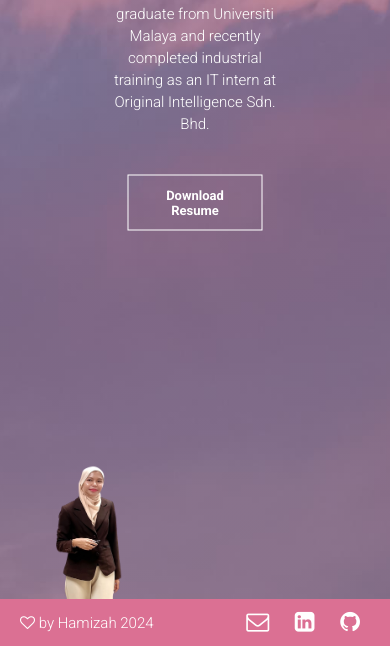
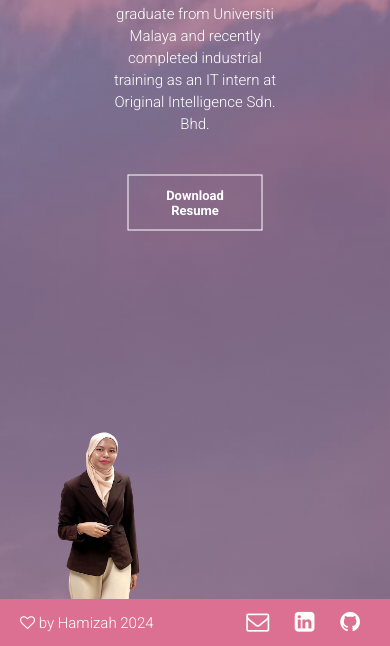
Before and after one commit to mizzx/portfolio-hamizah, a plain HTML site: page index.html in a window 390 px wide. Shown: the part 245-891 px from the top of the page. Drawn offline with Linux system fonts and the light colour scheme.

Commit message:
Update style.css

```diff
--- a/style.css
+++ b/style.css
@@ -184,6 +184,14 @@ nav .fa{
     /* space btwn menu items with boarder */
     .nav-links ul{
         padding: 30px;
+    }
+    .profile-img img{
+        /* display: block; */
+        max-width: 25%;
+        height: auto;
+        position: absolute;
+        bottom: 0;
+        left: 50px;
     }
 }
 /* ------------------- */
```
